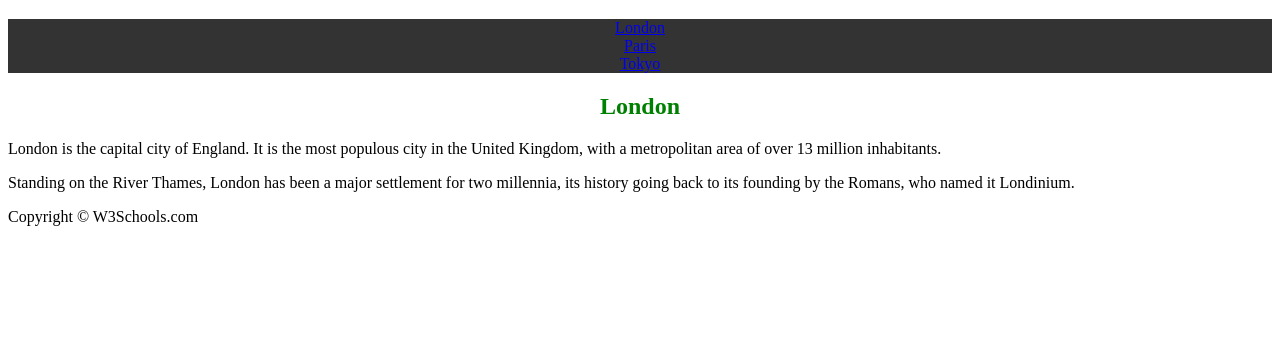
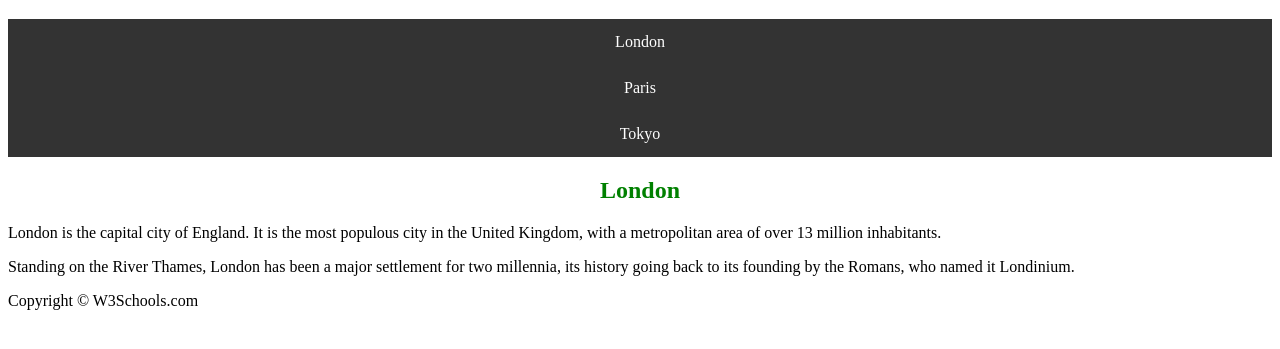
Before and after one commit to olany/olany.github.io, a plain HTML site: page newsite/index.html in a window 1280 px wide. Shown: the part 87-436 px from the top of the page. Drawn offline with Linux system fonts and the light colour scheme.

Commit message:
Update style.css

```diff
--- a/newsite/css/style.css
+++ b/newsite/css/style.css
@@ -9,13 +9,24 @@ h1 {
  text-align:center;
 }
 
-ul{
+nav ul{
  list-style-type: none;
  margin: 0;
  padding: 0;
  overflow: hidden;
  background-color: #333;
 }
-li{
+nav ul li{
 text-align: center;
 }
+
+nav ul li a {
+ display: block;
+ color: white;
+ text-align: center;
+ padding: 14px 16px;
+ text-decoration: none;
+}
+nav ul li a:hover {
+ color: red;
+}
```
